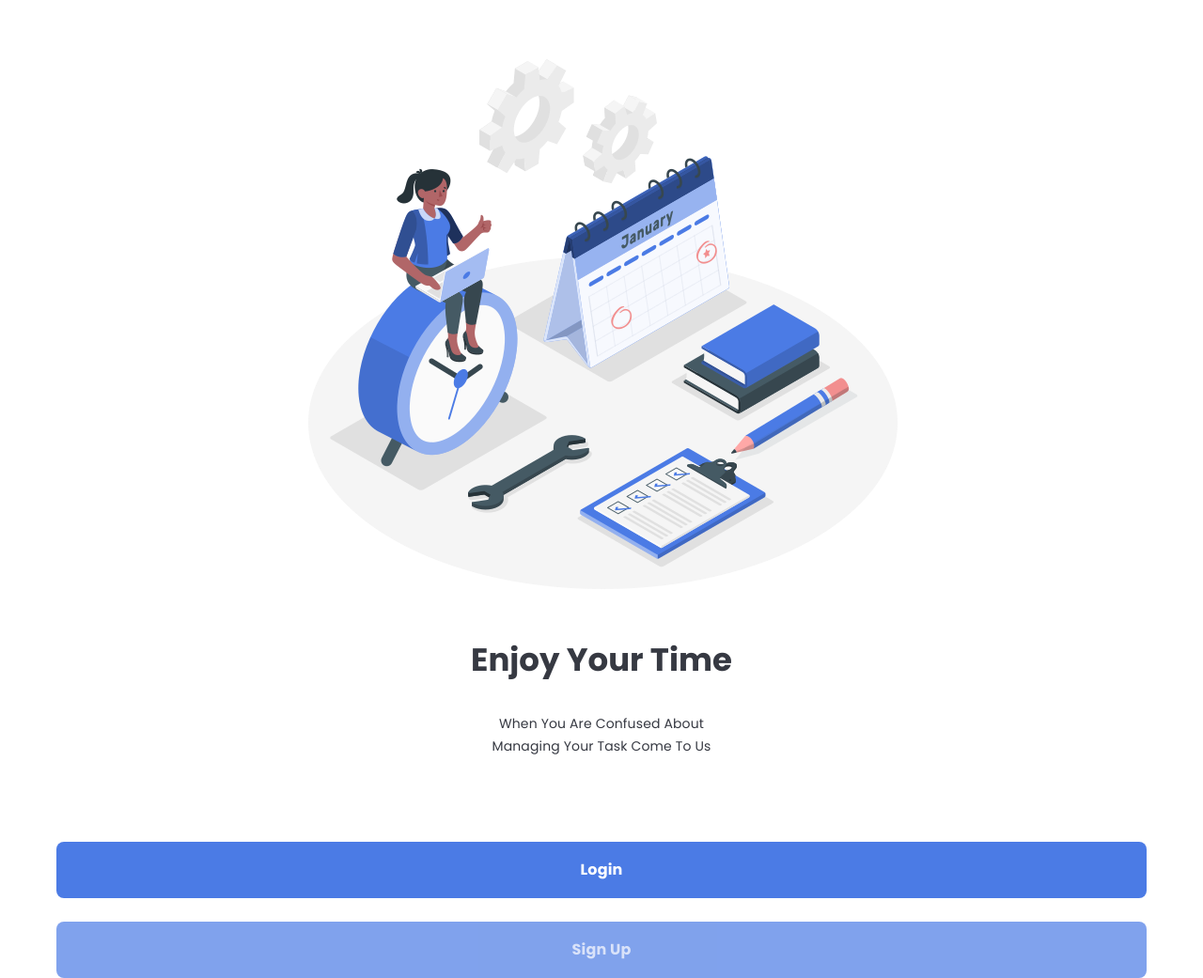
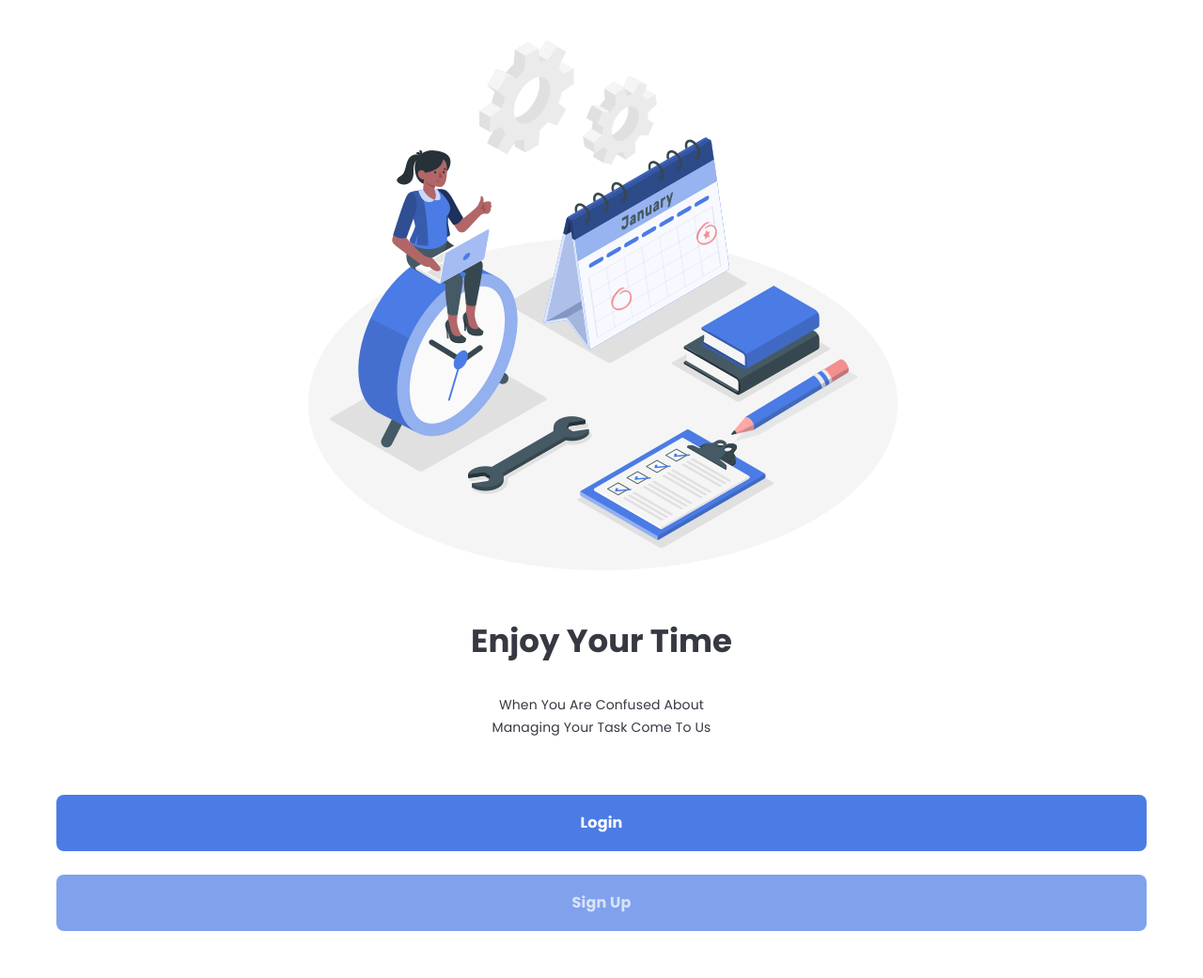
Before and after one commit to eslamsamir2280/task, a plain HTML site: page index.html in a window 1280 px wide. Shown: the whole page at 94% size. After the commit the page ends 991 px from the top, so only its background shows below. Drawn offline with Linux system fonts and the light colour scheme.

Commit message:
Update style.css

```diff
--- a/assets/css/style.css
+++ b/assets/css/style.css
@@ -19,7 +19,7 @@ body {
 }
 
 .container .image {
-  padding-top: 60px;
+  padding-top: 40px;
   text-align: center;
 }
 .container .image img {
@@ -55,7 +55,7 @@ body {
   display: flex;
   flex-direction: column;
   align-items: center;
-  padding-top: 90px;
+  padding-top: 60px;
   gap: 25px;
   width: 100%;
   justify-content: center;
```
